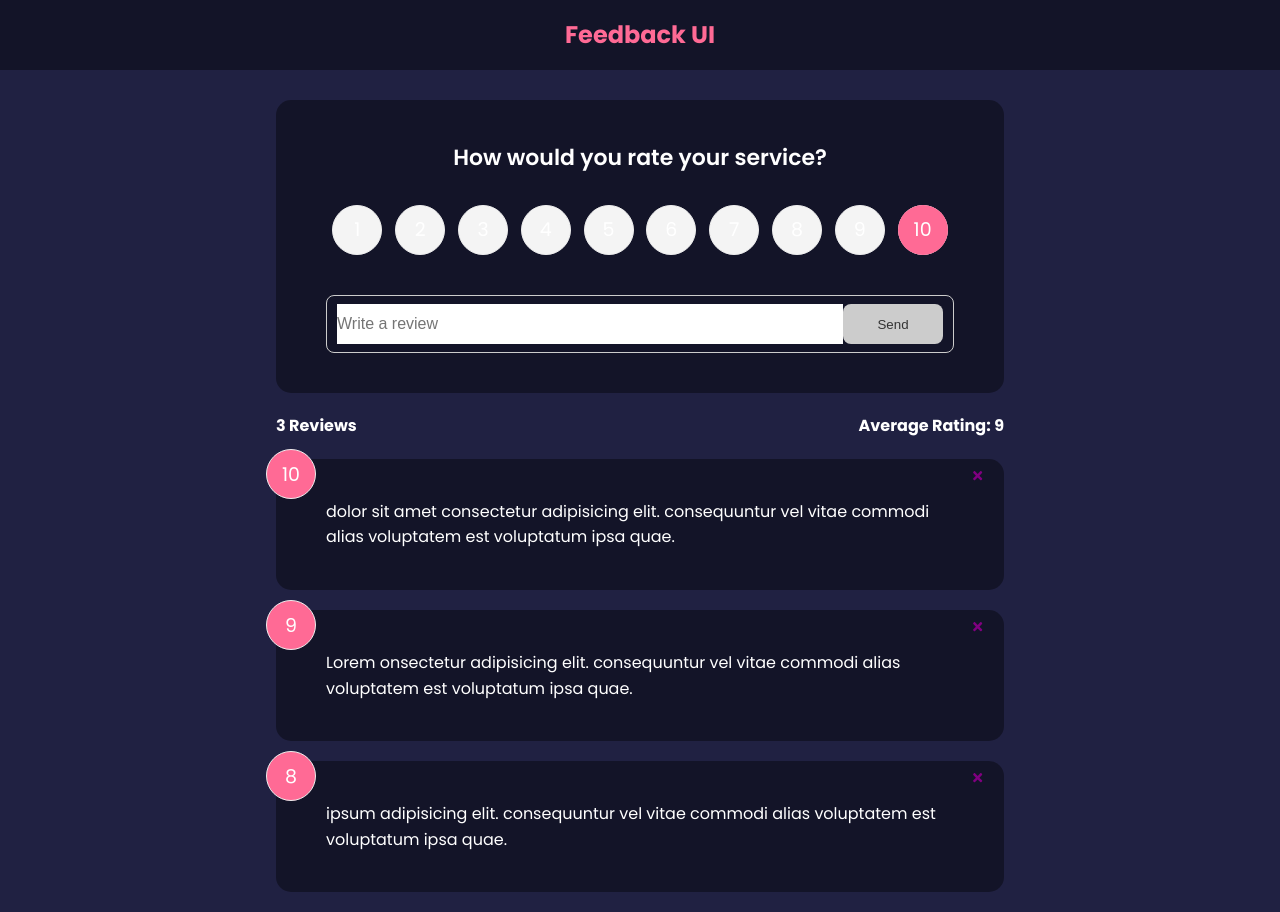
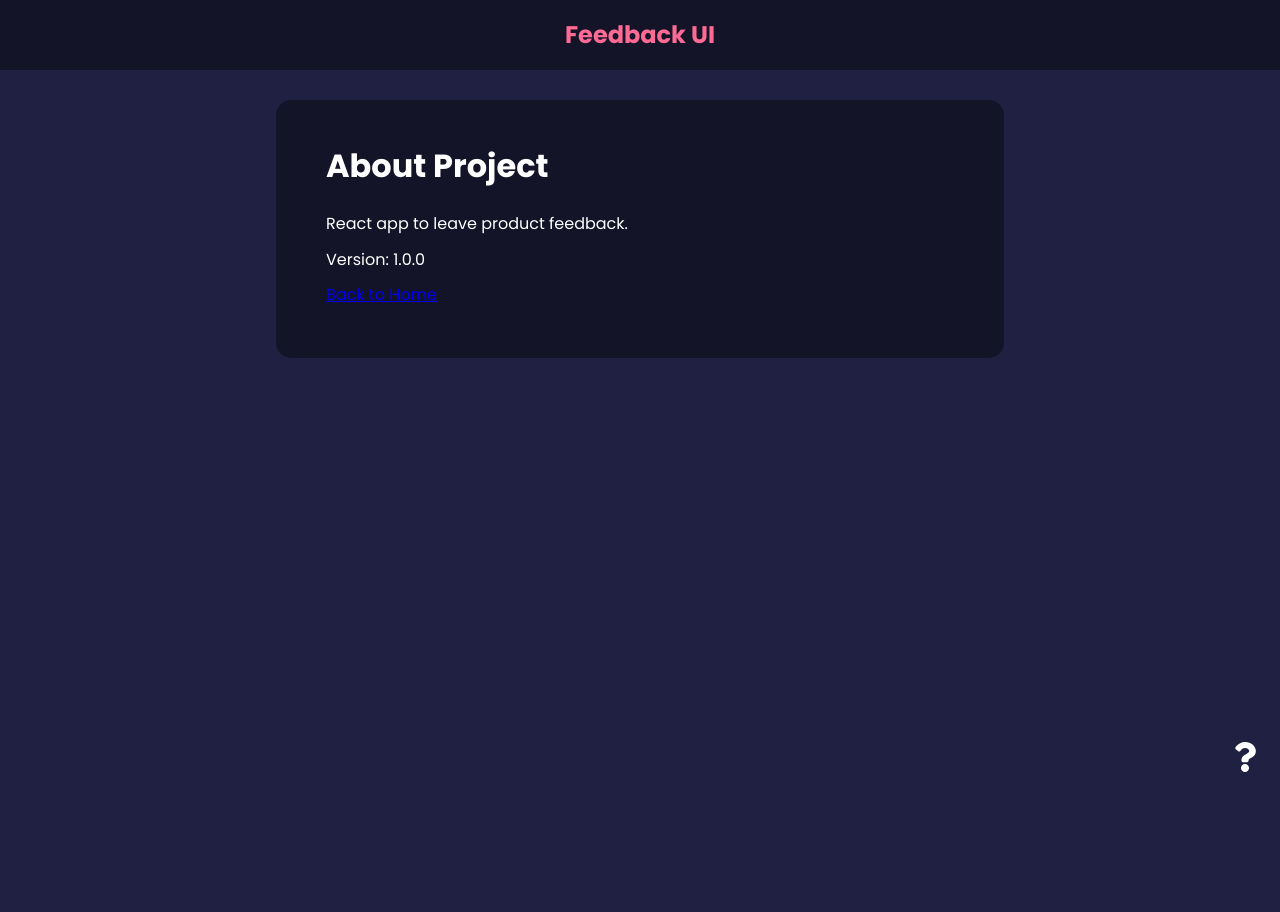
Before and after one commit to dthrottle/codespaces-react, a React (Create React App) app: page /about in a window 1280 px wide. After the commit the page ends 800 px from the top, so only its background shows below. Built offline with nearby package versions, Linux system fonts and the light colour scheme.

Commit message:
Add AboutIconLink with Link components

```diff
--- a/src/App.js
+++ b/src/App.js
@@ -1,10 +1,14 @@
 import './App.css';
+import {v4 as uuidv4} from 'uuid'
 import { useState } from 'react'
+import { BrowserRouter as Router, Routes, Route} from 'react-router-dom';
 import FeedbackList from './components/FeedbackList'
 import FeedbackData from './data/FeedbackData'
 import FeedbackForm from './components/FeedbackForm'
 import FeedbackStats from './components/FeedbackStats'
 import Header from './components/Header';
+import AboutIconLink from './components/AboutIconLink';
+import AboutPage from './pages/AboutPage';
 
 function App() {
 
@@ -17,15 +21,34 @@
       }
   }
 
+  const addFeedback = (newFeedback) => {
+    newFeedback.id = uuidv4()
+    setFeedback([newFeedback,...feedback])
+  }
+
   return (
-    <>
+    <Router>
       <Header />
       <div className="container">
-        <FeedbackForm />
-        <FeedbackStats feedback={feedback} />
-        <FeedbackList handleDelete={deleteFeedback} feedback={feedback}/>
+        <Routes>
+          <Route
+            exact
+            path='/'
+            element= {
+              <>
+                <FeedbackForm handleAdd={addFeedback} />
+                <FeedbackStats feedback={feedback} />
+                <FeedbackList handleDelete={deleteFeedback} feedback={feedback}/>
+              </>
+            }>
+          </Route>
+
+          <Route path='/about' element={<AboutPage />} />
+
+        </Routes>
+        <AboutIconLink />
       </div>
-    </>
+    </Router>
   );
 }
 
--- /dev/null
+++ b/src/components/AboutIconLink.jsx
@@ -0,0 +1,14 @@
+import {FaQuestion} from 'react-icons/fa'
+import {Link} from 'react-router-dom'
+
+function AboutIconLink() {
+  return (
+    <div className='about-link'>
+        <Link to='/about'>
+            <FaQuestion size='30'/>
+        </Link>
+    </div>
+  )
+}
+
+export default AboutIconLink
--- a/src/components/FeedbackForm.jsx
+++ b/src/components/FeedbackForm.jsx
@@ -3,7 +3,7 @@
 import Card from './shared/Card'
 import { useState } from 'react'
 
-function FeedbackForm() {
+function FeedbackForm({handleAdd}) {
     const [text, setText] = useState('')
     const [rating, setRating] = useState(10)
     const [btnDisabled, setBtnDisabled] = useState(true)
@@ -25,14 +25,28 @@
         setText(e.target.value)
     }
 
+    const handleSubmit = (e) => {
+        e.preventDefault()
+        if (text.trim().length > 10) {
+            const newFeedback = {
+                text,
+                rating,
+            }
+            handleAdd(newFeedback)
+        }
+    }
+
     return (
     <Card>
-        <form action=''>
+        <form onSubmit={handleSubmit}>
             <h2>How would you rate your service?</h2>
             <RatingSelect select={(rating) => setRating(rating)}/>
             <div className='input-group'>
-                <input onChange={handleTextChange} value={text}
-                type='text' placeholder='Write a review' />
+                <input
+                    onChange={handleTextChange}
+                    value={text}
+                    type='text'
+                    placeholder='Write a review' />
                 <Button type='submit' isDisabled={btnDisabled}>Send</Button>
             </div>
            {message && <div className='message'>{message}</div>}
--- a/src/components/FeedbackStats.jsx
+++ b/src/components/FeedbackStats.jsx
@@ -22,4 +22,8 @@
     average: PropTypes.number.isRequired
 }
 
+FeedbackStats.defaultProps = {
+    average: 5
+}
+
 export default FeedbackStats
--- a/src/components/Header.jsx
+++ b/src/components/Header.jsx
@@ -10,9 +10,9 @@
   return (
     <header style={headerStyles}>
       <div className='container'>
-        {/* <Link to='/' style={{ textDecoration: "none", color: "#ff6a95" }}> */}
+        <Link to='/' style={{ textDecoration: "none", color: "#ff6a95" }}>
           <h2>{text}</h2>
-        {/* </Link> */}
+        </Link>
       </div>
     </header>
   )
--- a/src/components/shared/Button.jsx
+++ b/src/components/shared/Button.jsx
@@ -18,7 +18,7 @@
     children:   PropTypes.node.isRequired,
     version:    PropTypes.string,
     type:       PropTypes.string,
-    isDisabled: PropTypes.string
+    isDisabled: PropTypes.bool
 }
 
 export default Button
--- /dev/null
+++ b/src/pages/AboutPage.jsx
@@ -0,0 +1,17 @@
+import { Link } from 'react-router-dom'
+import Card from '../components/shared/Card'
+
+function AboutPage() {
+  return (
+    <Card>
+        <div className='about'>
+            <h1>About Project</h1>
+            <p>React app to leave product feedback.</p>
+            <p>Version: 1.0.0</p>
+            <p><Link to='/'>Back to Home</Link></p>
+        </div>
+    </Card>
+  )
+}
+
+export default AboutPage
```
